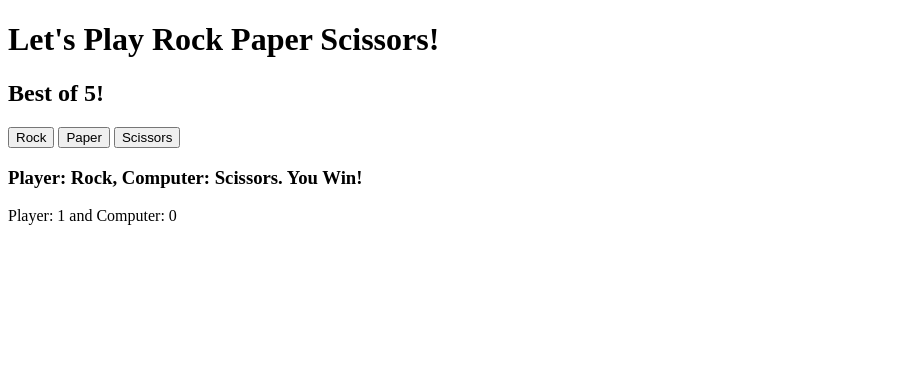
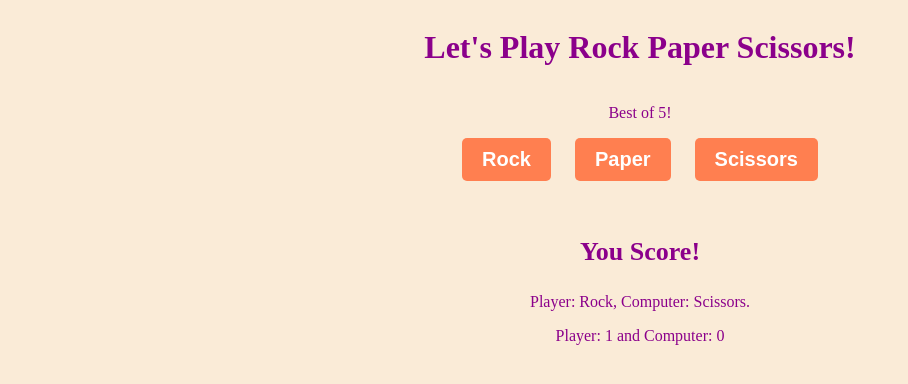
Before and after one commit to wkimble91/odin-project, a plain HTML site: page rockpaperscissors.html in a window 1280 px wide. Both pictures are taken after a click on the button "Rock". Shown: the whole page, without its empty margins (0-908 px from the left). Drawn offline with Linux system fonts and the light colour scheme.

Commit message:
added minor css

```diff
--- a/rockpaperscissors.html
+++ b/rockpaperscissors.html
@@ -4,21 +4,58 @@
 <head>
     <meta charset="utf-8" />
     <title>Rock Paper Scissors</title>
+
 </head>
 
 <body>
     <h1>Let's Play Rock Paper Scissors!</h1>
-    <h2>Best of 5!</h2>
+    <p>Best of 5!</p>
     <div id='btnContainer'>
         <button class="btn" id='Rock'>Rock</button>
         <button class="btn" id='Paper'>Paper</button>
         <button class="btn" id='Scissors'>Scissors</button>
     </div>
     <div id='scoreContainer'>
-        <h3 class='winner'></h3>
+        <p class='winner'></p>
+        <p class='result'></p>
         <p class='score'></p>
     </div>
 </body>
 <script src='./rockpaperscissors.js'></script>
+<style>
+    body {
+        background-color: antiquewhite;
+        color: darkmagenta;
+        display: flex;
+        flex-direction: column;
+        justify-content: center;
+        align-items: center;
+        text-align: center;
+
+    }
+
+    button {
+        cursor: pointer;
+        background-color: coral;
+        padding: 10px 20px;
+        border: none;
+        border-radius: 5px;
+        margin: 0 10px 30px;
+        color: white;
+        font-size: 20px;
+        font-weight: 600;
+
+    }
+
+
+    .winner {
+        font-size: 26px;
+        font-weight: 600;
+    }
+
+    .result {}
+
+    .score {}
+</style>
 
 </html>
--- a/rockpaperscissors.js
+++ b/rockpaperscissors.js
@@ -1,4 +1,5 @@
 const buttons = document.querySelectorAll('.btn');
+const currResult = document.querySelector('.result');
 const currWinner = document.querySelector('.winner');
 const currScore = document.querySelector('.score');
 let playerScore = 0;
@@ -17,23 +18,26 @@ let getComputerChoice = () => {
 
 let playRound = (player, computer) => {
   if (player == computer) {
-    currWinner.textContent =
-      'Player: ' + player + ', Computer: ' + computer + '. TIE!';
+    currResult.textContent =
+      'Player: ' + player + ', Computer: ' + computer + '.';
+    currWinner.textContent = 'TIE!';
   } else if (
     (player == 'Rock' && computer == 'Paper') ||
     (player == 'Scissors' && computer == 'Rock') ||
     (player == 'Paper' && computer == 'Scissors')
   ) {
-    currWinner.textContent =
-      'Player: ' + player + ', Computer: ' + computer + '. Computer Wins!';
+    currResult.textContent =
+      'Player: ' + player + ', Computer: ' + computer + '.';
+    currWinner.textContent = 'Computer Scores!';
     return 'computerScored';
   } else if (
     (computer == 'Rock' && player == 'Paper') ||
     (computer == 'Scissors' && player == 'Rock') ||
     (computer == 'Paper' && player == 'Scissors')
   ) {
-    currWinner.textContent =
-      'Player: ' + player + ', Computer: ' + computer + '. You Win!';
+    currResult.textContent =
+      'Player: ' + player + ', Computer: ' + computer + '.';
+    currWinner.textContent = 'You Score!';
     return 'playerScored';
   }
 };
@@ -49,13 +53,13 @@ let game = (playerSelection) => {
   }
 
   if (playerScore >= 5) {
-    currWinner.textContent =
-      'You Win! Player: ' + playerScore + ', Computer: ' + computerScore + '.';
+    currWinner.textContent = 'You Win The Game! ';
+    currResult.textContent = '';
     playerScore = 0;
     computerScore = 0;
   } else if (computerScore >= 5) {
-    currWinner.textContent =
-      'You Lose! Player: ' + playerScore + ', Computer: ' + computerScore + '.';
+    currWinner.textContent = 'You Lose! ';
+    currResult.textContent = '';
     playerScore = 0;
     computerScore = 0;
   }
```
